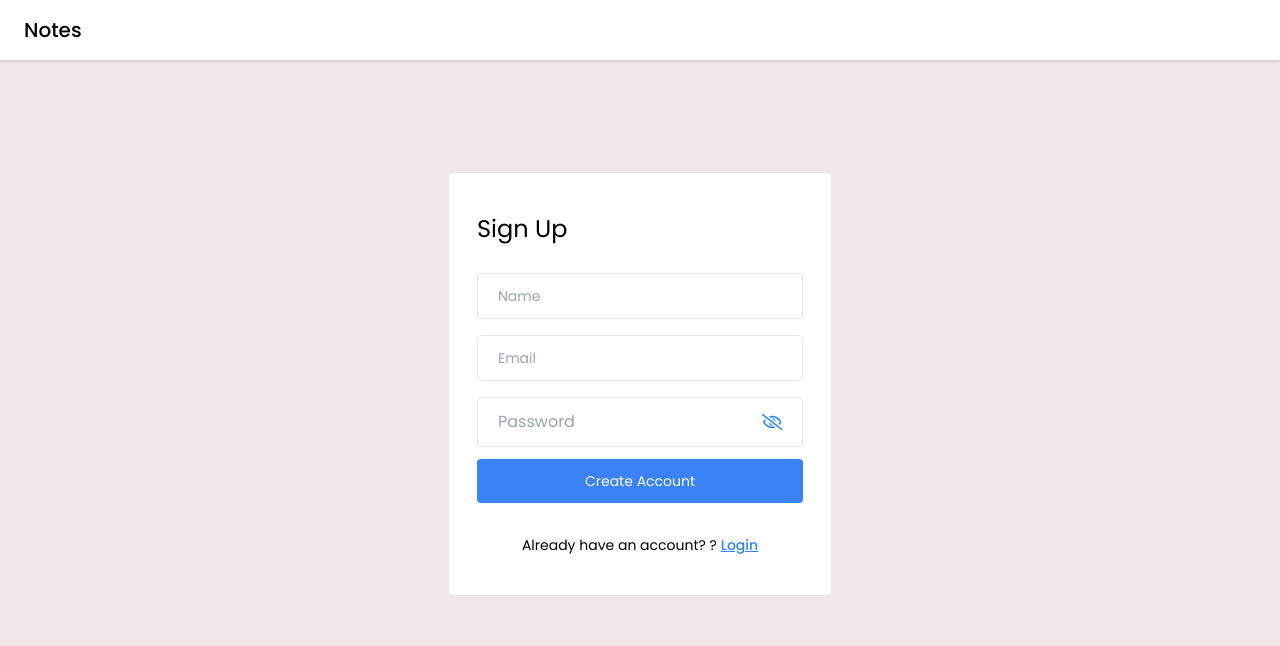
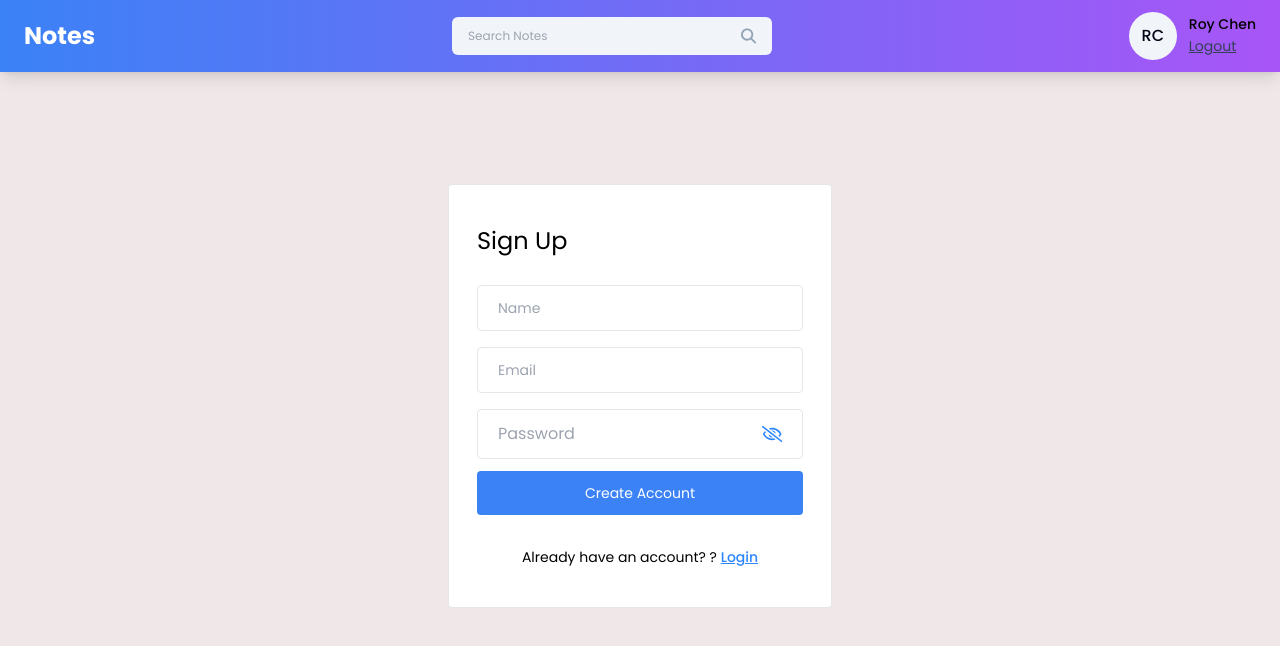
Before and after one commit to Roychen651/Notes-Full-Stack-Application, a React (Vite) app in the folder frontend/notes-app/: page /signup in a window 1280 px wide. Shown: the top 646 px of the page. Built offline with nearby package versions, Linux system fonts and the light colour scheme.

Commit message:
search bar

```diff
--- /dev/null
+++ b/frontend/notes-app/src/Cards/ProfileInfo.jsx
@@ -0,0 +1,20 @@
+import React from "react";
+import { getInitials } from "../utils/helper";
+
+const ProfileInfo = ({ onLogout }) => {
+  return (
+    <div className="flex items-center gap-3">
+      <div className="w-12 h-12 flex items-center justify-center rounded-full text-slate-950 font-medium bg-slate-100">
+        {getInitials("Roy Chen")}
+      </div>
+      <div>
+        <p className="text-sm font-medium">Roy Chen</p>
+        <button className="text-sm text-slate-700 underline" onClick={onLogout}>
+          Logout
+        </button>
+      </div>
+    </div>
+  );
+};
+
+export default ProfileInfo;
--- a/frontend/notes-app/src/components/Navbar/Navbar.jsx
+++ b/frontend/notes-app/src/components/Navbar/Navbar.jsx
@@ -1,11 +1,38 @@
-import React from 'react'
+import React, { useState } from "react";
+import ProfileInfo from "../../Cards/ProfileInfo";
+import { useNavigate } from "react-router-dom";
+import SearchBar from "../SearchBar/SearchBar";
 
 const Navbar = () => {
+  const [searchQuery, setSearchQuery] = useState("");
+
+  const navigate = useNavigate;
+
+  const onLogout = () => {
+    navigate("/login");
+  };
+
+  const handleSearch = () => {}
+
+  const onClearSearch = () => {
+    setSearchQuery("");
+  }
+
+
   return (
-    <div className='bg-white flex items-center justify-between px-6 py-2 drop-shadow'>
-        <h2 className='text-xl font-medium text-black py-2'>Notes</h2>
+    <div className="bg-gradient-to-r from-blue-500 to-purple-500 flex items-center justify-between px-6 py-3 shadow-lg">
+      <h2 className="text-2xl font-bold text-white py-2">Notes</h2>
+
+      <SearchBar
+        value={searchQuery}
+        onChange={({ target }) => setSearchQuery(target.value)}
+        handleSearch={handleSearch}
+        onClearSearch={onClearSearch}
+        />
+
+      <ProfileInfo onLogout={onLogout} />
     </div>
-  )
-}
+  );
+};
 
-export default Navbar
+export default Navbar;
--- /dev/null
+++ b/frontend/notes-app/src/components/SearchBar/SearchBar.jsx
@@ -0,0 +1,24 @@
+import React from "react";
+import {FaMagnifyingGlass} from "react-icons/fa6";
+import {IoMdClose} from "react-icons/io";
+
+const SearchBar = ({ value, onChange, handleSearch, onClearSearch }) => {
+  return (
+    <div className="w-80 flex items-center px-4 bg-slate-100 rounded-md">
+      <input
+        type="text"
+        placeholder="Search Notes"
+        className="w-full text-xs bg-transparent py-[11px] outline-none"
+        value={value}
+        onChange={onChange}
+      />
+
+        {value && (<IoMdClose className="text-xl text-slate-500 cursor-pointer hover:text-black mr-3" onClick={onClearSearch} />)}
+
+        <FaMagnifyingGlass className="text-slate-400 cursor-pointer hover:text-black" onClick={handleSearch} />
+
+    </div>
+  );
+};
+
+export default SearchBar;
--- a/frontend/notes-app/src/pages/Home/Home.jsx
+++ b/frontend/notes-app/src/pages/Home/Home.jsx
@@ -1,10 +1,12 @@
 import React from 'react'
+import Navbar from '../../components/Navbar/Navbar'
 
 const Home = () => {
   return (
-    <div>
-        <h1>Home</h1>
-    </div>
+    <>
+    <Navbar />
+
+    </>
   )
 }
 
--- a/frontend/notes-app/src/utils/helper.js
+++ b/frontend/notes-app/src/utils/helper.js
@@ -2,4 +2,17 @@ export const validateEmail = (email) => {
     const regex = /^[^\s@]+@[^\s@]+\.[^\s@]+$/;
     return regex.test(email);
 
-}
+};
+
+export const getInitials = (name) => {
+    if (!name) return "";
+
+    const words = name.split(" ");
+    let initials = "";
+
+    for (let i = 0; i < Math.min(words.length, 2); i++) {
+        initials += words[i][0];
+    }
+
+    return initials.toUpperCase();
+};
```
